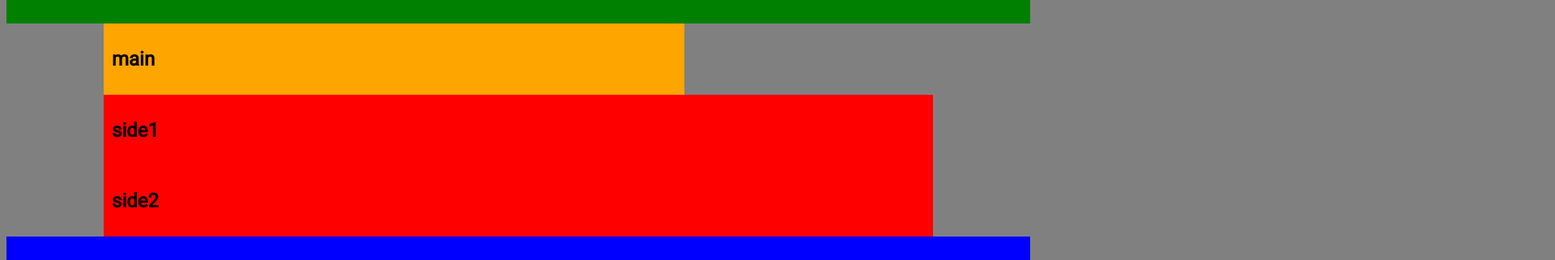
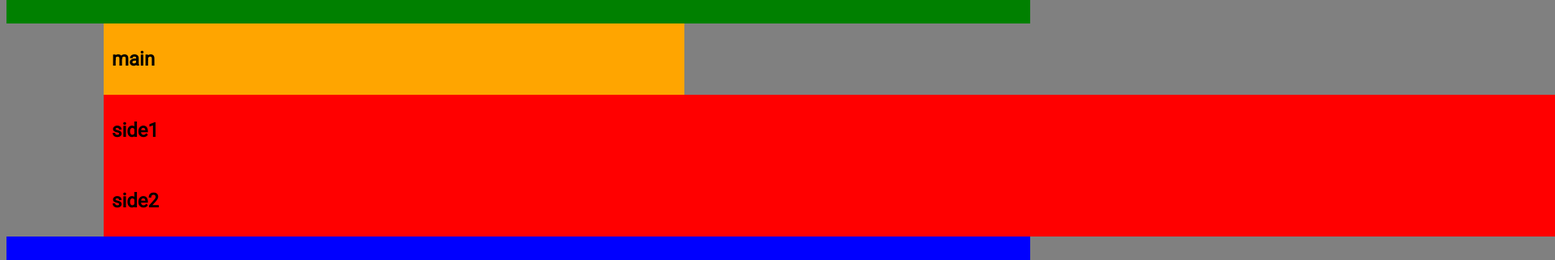
Before and after one commit to Sachico/web1-10, a plain HTML site: page index.html in a window 1280 px wide. Shown: the part 80-401 px from the top of the page at 81% size, 1920 px wide, since content can reach past the window. Drawn offline with Linux system fonts and the light colour scheme.

Commit message:
Update default.css

```diff
--- a/css/default.css
+++ b/css/default.css
@@ -45,7 +45,7 @@ padding: 10px;
     section{
         width: calc(70% - 20px);
         float:left;}
-    #aside{width: calc(1024% - 718px);
+    #side{width: calc(1024% - 718px);
         float:left;}
     aside{
         width: calc(100% - 20px);}
```
